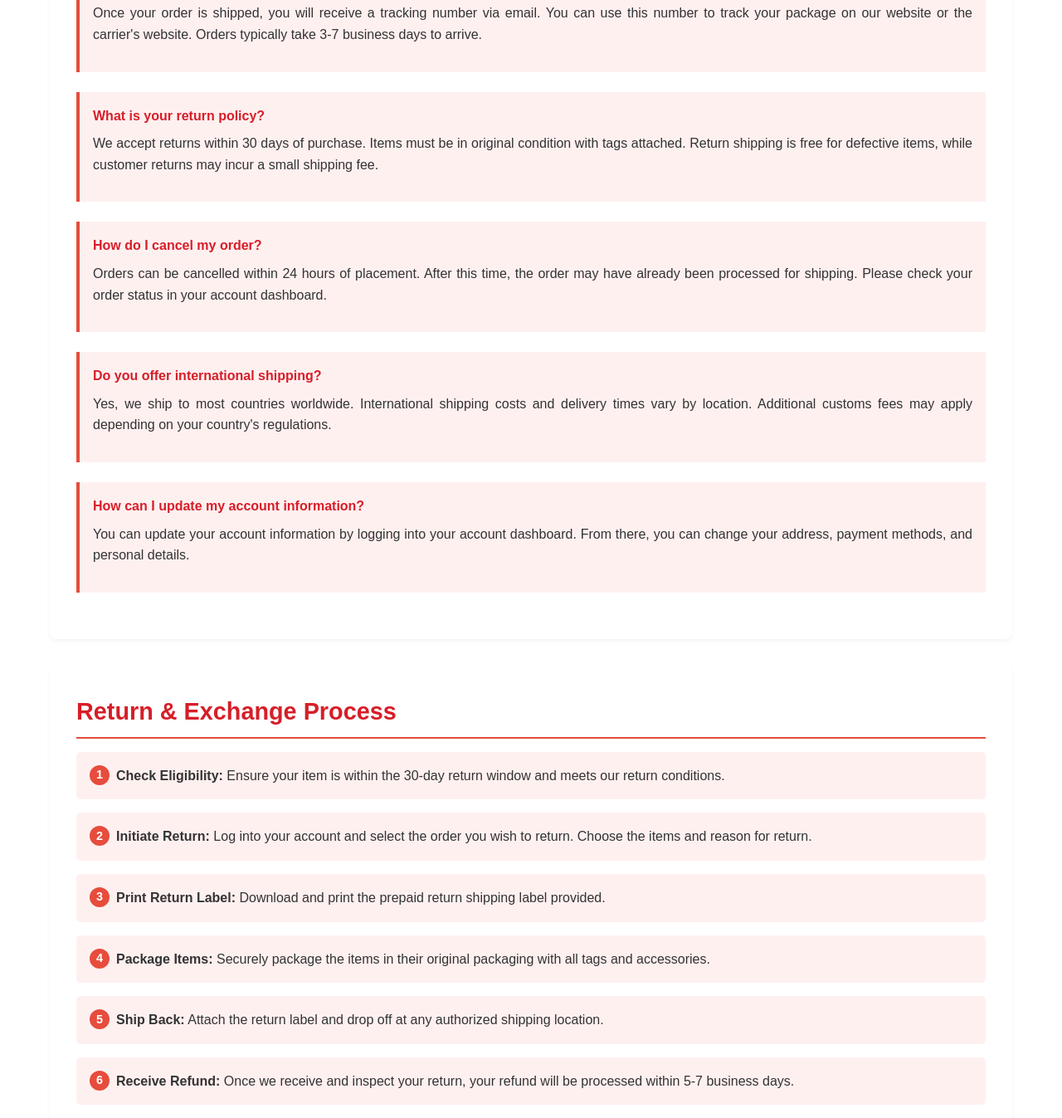
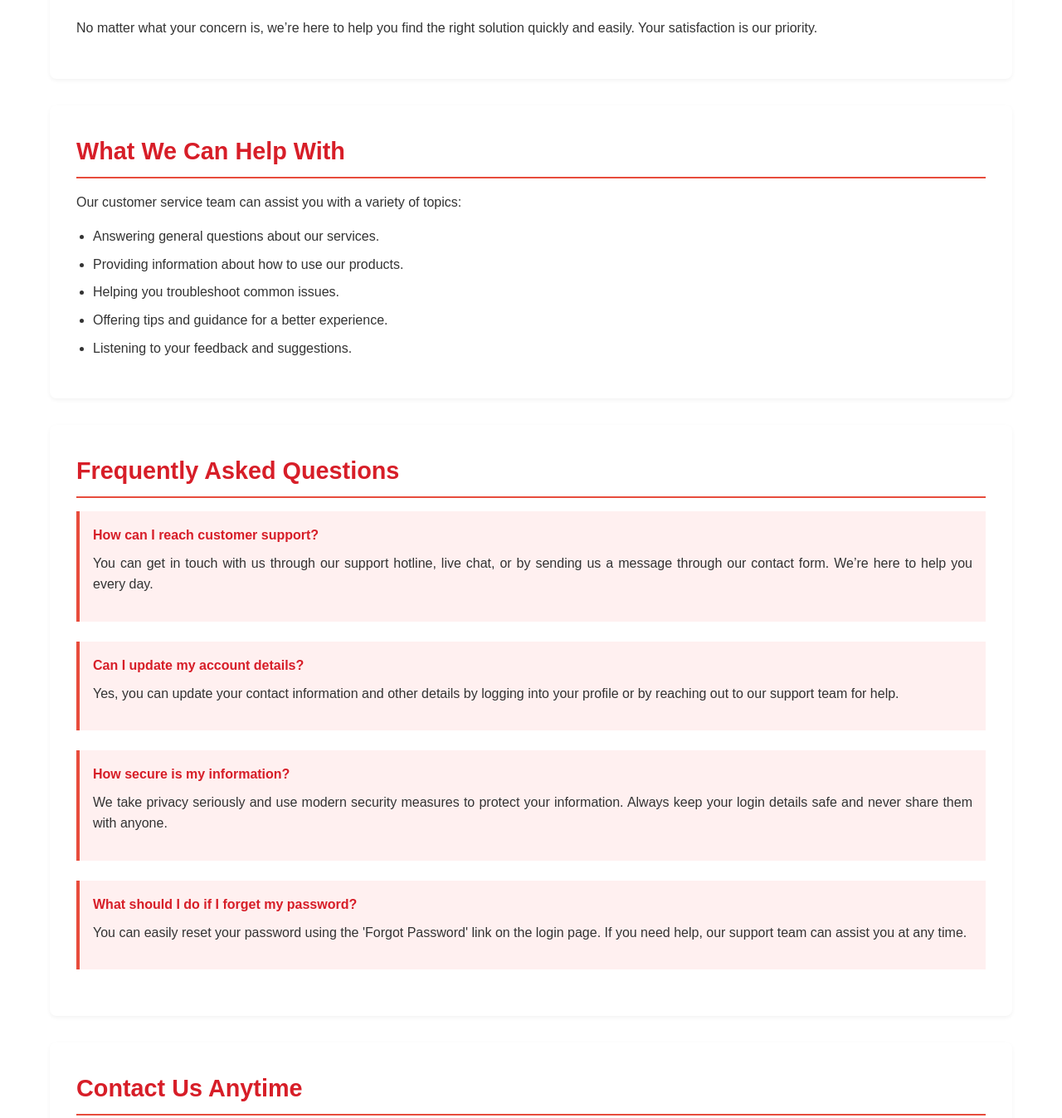
Before and after one commit to harry616-dev/citibank-customer-service-2, a plain HTML site: page index.html in a window 1280 px wide. Shown: the part 385-1732 px from the top of the page at 83% size. Drawn offline with Linux system fonts and the light colour scheme.

Commit message:
Update index.html

```diff
--- a/index.html
+++ b/index.html
@@ -3,7 +3,7 @@
 <head>
   <meta charset="UTF-8" />
   <meta name="viewport" content="width=device-width, initial-scale=1.0"/>
-  <title>Citibank Customer Service - Help Center</title>
+  <title>Customer Service - Help Center</title>
   <style>
     * {
       margin: 0;
@@ -70,6 +70,15 @@
       text-align: justify;
     }
 
+    ul {
+      padding-left: 20px;
+      margin-bottom: 1rem;
+    }
+
+    li {
+      margin-bottom: 0.5rem;
+    }
+
     .faq-item {
       margin-bottom: 1.5rem;
       padding: 1rem;
@@ -81,54 +90,6 @@
       font-weight: bold;
       color: #d71e28;
       margin-bottom: 0.5rem;
-    }
-
-    .policy-highlight {
-      background-color: #fff0f0;
-      padding: 1rem;
-      border-radius: 5px;
-      margin: 1rem 0;
-      border-left: 4px solid #e74c3c;
-    }
-
-    .steps {
-      counter-reset: step-counter;
-    }
-
-    .step {
-      counter-increment: step-counter;
-      margin-bottom: 1rem;
-      padding: 1rem;
-      background-color: #fff0f0;
-      border-radius: 5px;
-      position: relative;
-      padding-left: 3rem;
-    }
-
-    .step::before {
-      content: counter(step-counter);
-      position: absolute;
-      left: 1rem;
-      top: 1rem;
-      background-color: #e74c3c;
-      color: white;
-      width: 1.5rem;
-      height: 1.5rem;
-      border-radius: 50%;
-      display: flex;
-      align-items: center;
-      justify-content: center;
-      font-weight: bold;
-      font-size: 0.9rem;
-    }
-
-    .warning {
-      background-color: #fff0f0;
-      color: #d71e28;
-      padding: 1rem;
-      border-radius: 5px;
-      border-left: 4px solid #e74c3c;
-      margin: 1rem 0;
     }
 
     .footer {
@@ -143,87 +104,60 @@
 <body>
   <header>
     <h1>Customer Service</h1>
-    <p class="subtitle" style="text-align:center;">We're here to help you with all your questions and concerns</p>
+    <p class="subtitle"  style="text-align: center;">Here to help you with your questions and support needs</p>
   </header>
 
   <div class="container">
     <div class="content-section">
+      <h2>Our Promise</h2>
+      <p>We are dedicated to providing friendly, reliable, and effective support to all our customers. Our team is trained to assist you with your questions, resolve issues, and ensure you have the best experience possible.</p>
+      <p>No matter what your concern is, we’re here to help you find the right solution quickly and easily. Your satisfaction is our priority.</p>
+    </div>
+
+    <div class="content-section">
+      <h2>What We Can Help With</h2>
+      <p>Our customer service team can assist you with a variety of topics:</p>
+      <ul>
+        <li>Answering general questions about our services.</li>
+        <li>Providing information about how to use our products.</li>
+        <li>Helping you troubleshoot common issues.</li>
+        <li>Offering tips and guidance for a better experience.</li>
+        <li>Listening to your feedback and suggestions.</li>
+      </ul>
+    </div>
+
+    <div class="content-section">
       <h2>Frequently Asked Questions</h2>
 
       <div class="faq-item">
-        <div class="faq-question">How can I track my order?</div>
-        <p>Once your order is shipped, you will receive a tracking number via email. You can use this number to track your package on our website or the carrier's website. Orders typically take 3-7 business days to arrive.</p>
+        <div class="faq-question">How can I reach customer support?</div>
+        <p>You can get in touch with us through our support hotline, live chat, or by sending us a message through our contact form. We’re here to help you every day.</p>
       </div>
 
       <div class="faq-item">
-        <div class="faq-question">What is your return policy?</div>
-        <p>We accept returns within 30 days of purchase. Items must be in original condition with tags attached. Return shipping is free for defective items, while customer returns may incur a small shipping fee.</p>
+        <div class="faq-question">Can I update my account details?</div>
+        <p>Yes, you can update your contact information and other details by logging into your profile or by reaching out to our support team for help.</p>
       </div>
 
       <div class="faq-item">
-        <div class="faq-question">How do I cancel my order?</div>
-        <p>Orders can be cancelled within 24 hours of placement. After this time, the order may have already been processed for shipping. Please check your order status in your account dashboard.</p>
+        <div class="faq-question">How secure is my information?</div>
+        <p>We take privacy seriously and use modern security measures to protect your information. Always keep your login details safe and never share them with anyone.</p>
       </div>
 
       <div class="faq-item">
-        <div class="faq-question">Do you offer international shipping?</div>
-        <p>Yes, we ship to most countries worldwide. International shipping costs and delivery times vary by location. Additional customs fees may apply depending on your country's regulations.</p>
-      </div>
-
-      <div class="faq-item">
-        <div class="faq-question">How can I update my account information?</div>
-        <p>You can update your account information by logging into your account dashboard. From there, you can change your address, payment methods, and personal details.</p>
+        <div class="faq-question">What should I do if I forget my password?</div>
+        <p>You can easily reset your password using the 'Forgot Password' link on the login page. If you need help, our support team can assist you at any time.</p>
       </div>
     </div>
 
     <div class="content-section">
-      <h2>Return & Exchange Process</h2>
-
-      <div class="steps">
-        <div class="step">
-          <strong>Check Eligibility:</strong> Ensure your item is within the 30-day return window and meets our return conditions.
-        </div>
-        <div class="step">
-          <strong>Initiate Return:</strong> Log into your account and select the order you wish to return. Choose the items and reason for return.
-        </div>
-        <div class="step">
-          <strong>Print Return Label:</strong> Download and print the prepaid return shipping label provided.
-        </div>
-        <div class="step">
-          <strong>Package Items:</strong> Securely package the items in their original packaging with all tags and accessories.
-        </div>
-        <div class="step">
-          <strong>Ship Back:</strong> Attach the return label and drop off at any authorized shipping location.
-        </div>
-        <div class="step">
-          <strong>Receive Refund:</strong> Once we receive and inspect your return, your refund will be processed within 5-7 business days.
-        </div>
-      </div>
-    </div>
-
-    <div class="content-section">
-      <h2>Order Issues & Resolution</h2>
-
-      <h3>Damaged or Defective Items</h3>
-      <p>If you receive a damaged or defective item, please report any issues within 7 days of receiving your order. We'll need your order number and photos of the damaged item to process your replacement quickly.</p>
-
-      <h3>Wrong Item or Missing Items</h3>
-      <p>If you received the wrong item or have missing items, we'll send you the correct items and provide a prepaid return label if needed. Please check your order confirmation email first to verify what was ordered.</p>
-    </div>
-
-    <div class="content-section">
-      <h2>Account & Payment Support</h2>
-
-      <h3>Account Access Problems</h3>
-      <p>If you're having trouble accessing your account, try resetting your password using the "Forgot Password" link. Make sure you're using the correct email address associated with your account.</p>
-
-      <h3>Payment Issues</h3>
-      <p>We accept all major credit cards, PayPal, and digital wallets. If your payment is declined, please check with your bank. Ensure your billing address matches the address on file with your bank.</p>
+      <h2>Contact Us Anytime</h2>
+      <p>Our team is ready to answer your questions and assist you whenever you need help. Reach out through phone, chat, or email — we look forward to hearing from you and helping you have the best possible experience with us.</p>
     </div>
   </div>
 
   <div class="footer">
-    <p style="text-align:center;">&copy; 2025 Customer Service Center</p>
+    <p style="text-align: center;">&copy; 2025 Customer Service Center</p>
   </div>
 </body>
 </html>
```
